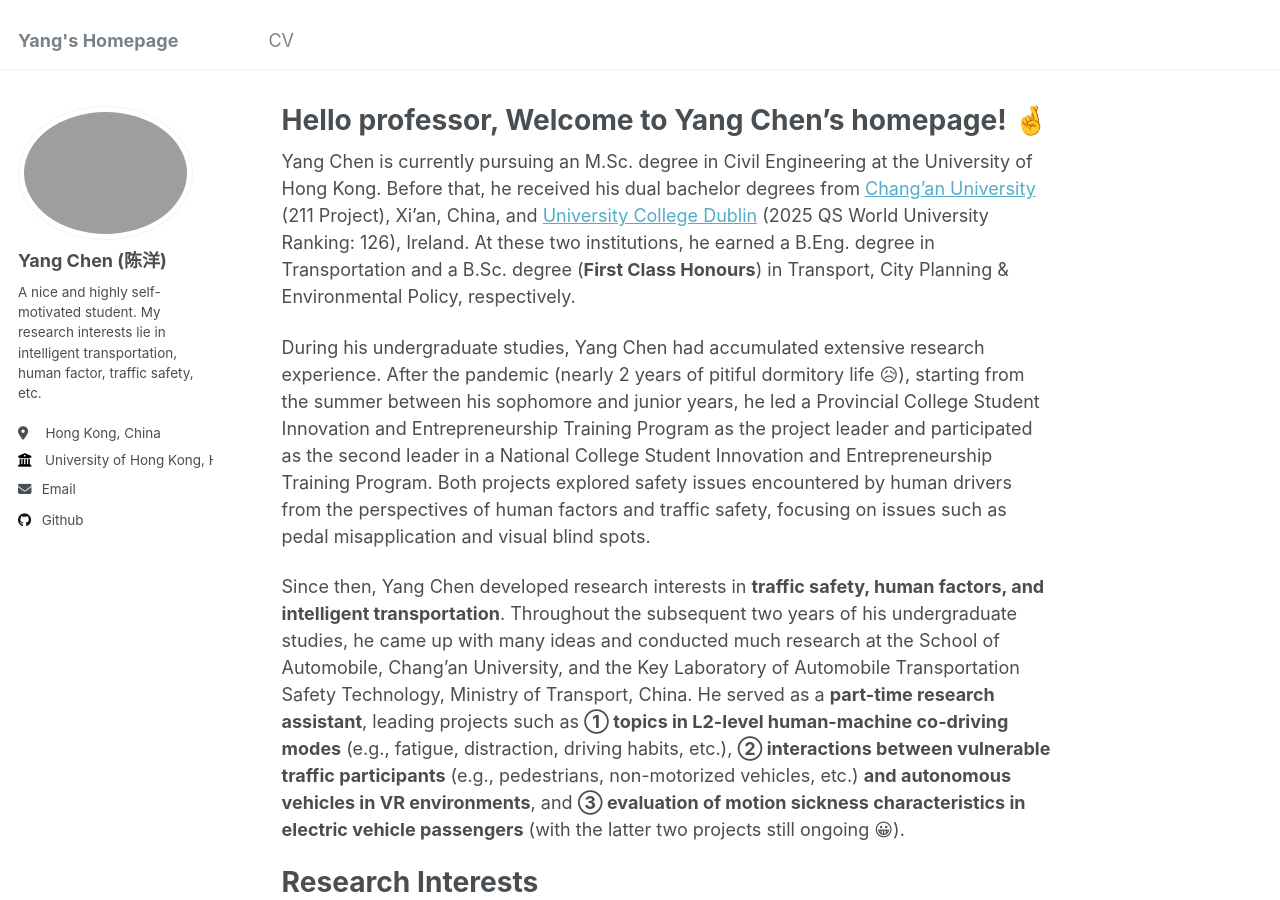
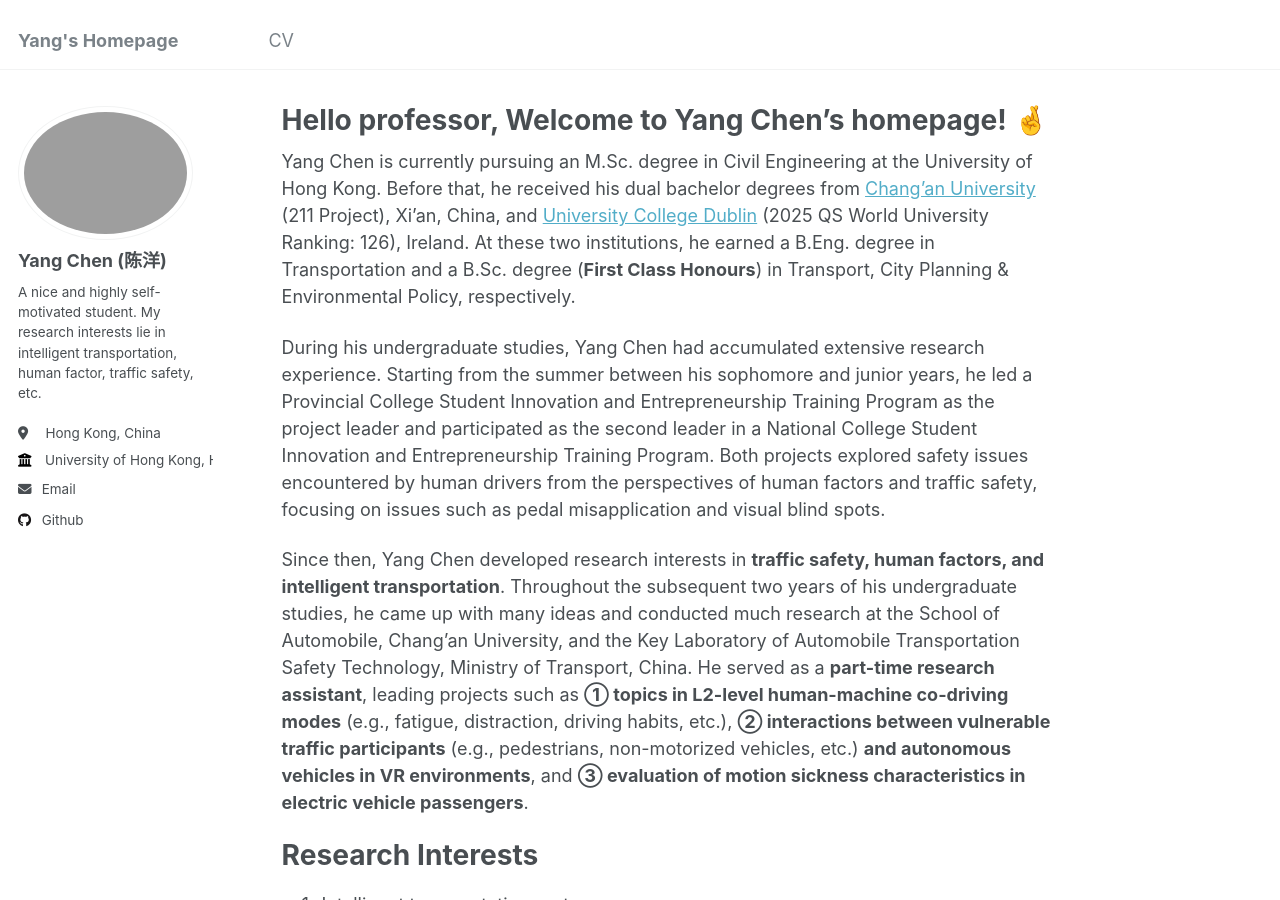
Before and after one commit to Sugar-eatingSheep/YangCHEN.github.io, a Jekyll site: the page built from _pages/about.md, in a window 1280 px wide and 900 px high. Built offline with Jekyll 4.4.1, drawn with Linux system fonts in a browser that asks for light colours; some of the changed text lies outside the part shown.

Commit message:
Update about.md

```diff
--- a/_pages/about.md
+++ b/_pages/about.md
@@ -9,9 +9,9 @@ redirect_from:
 
 Yang Chen is currently pursuing an M.Sc. degree in Civil Engineering at the University of Hong Kong. Before that, he received his dual bachelor degrees from [Chang'an University](https://en.chd.edu.cn/) (211 Project), Xi'an, China, and [University College Dublin](https://www.ucd.ie/) (2025 QS World University Ranking: 126), Ireland. At these two institutions, he earned a B.Eng. degree in Transportation and a B.Sc. degree (**First Class Honours**) in Transport, City Planning & Environmental Policy, respectively.
 
-During his undergraduate studies, Yang Chen had accumulated extensive research experience. After the pandemic (nearly 2 years of pitiful dormitory life 😥), starting from the summer between his sophomore and junior years, he led a Provincial College Student Innovation and Entrepreneurship Training Program as the project leader and participated as the second leader in a National College Student Innovation and Entrepreneurship Training Program. Both projects explored safety issues encountered by human drivers from the perspectives of human factors and traffic safety, focusing on issues such as pedal misapplication and visual blind spots.
+During his undergraduate studies, Yang Chen had accumulated extensive research experience. Starting from the summer between his sophomore and junior years, he led a Provincial College Student Innovation and Entrepreneurship Training Program as the project leader and participated as the second leader in a National College Student Innovation and Entrepreneurship Training Program. Both projects explored safety issues encountered by human drivers from the perspectives of human factors and traffic safety, focusing on issues such as pedal misapplication and visual blind spots.
 
-Since then, Yang Chen developed research interests in **traffic safety, human factors, and intelligent transportation**. Throughout the subsequent two years of his undergraduate studies, he came up with many ideas and conducted much research at the School of Automobile, Chang'an University, and the Key Laboratory of Automobile Transportation Safety Technology, Ministry of Transport, China. He served as a **part-time research assistant**, leading projects such as **① topics in L2-level human-machine co-driving modes** (e.g., fatigue, distraction, driving habits, etc.), **② interactions between vulnerable traffic participants** (e.g., pedestrians, non-motorized vehicles, etc.) **and autonomous vehicles in VR environments**, and **③ evaluation of motion sickness characteristics in electric vehicle passengers** (with the latter two projects still ongoing 😀).
+Since then, Yang Chen developed research interests in **traffic safety, human factors, and intelligent transportation**. Throughout the subsequent two years of his undergraduate studies, he came up with many ideas and conducted much research at the School of Automobile, Chang'an University, and the Key Laboratory of Automobile Transportation Safety Technology, Ministry of Transport, China. He served as a **part-time research assistant**, leading projects such as **① topics in L2-level human-machine co-driving modes** (e.g., fatigue, distraction, driving habits, etc.), **② interactions between vulnerable traffic participants** (e.g., pedestrians, non-motorized vehicles, etc.) **and autonomous vehicles in VR environments**, and **③ evaluation of motion sickness characteristics in electric vehicle passengers**.
 
 
 Research Interests
@@ -94,7 +94,8 @@ Publications
 1. Provincial Outstanding Award, 18th "Challenge Cup" National College Students Extracurricular Academic Science and Technology Works Competition (3/9) in 2023
 1. Provincial 1st Prize, "Higher Education Society Cup" National Undergraduate Mathematical Contest in Modeling in 2022
 1. Provincial 1st Prize, 19th National College Students Transportation Technology Competition Shaanxi Division (5/5) in 2024
-1. Provincial 2nd Prize, 19th National College Students Transportation Technology Competition Shaanxi Division (5/5) in 2024            1. Provincial 2nd Prize, 9th China International "Internet+" College Students Innovation and Entrepreneurship Competition (4/8) in 2023
+1. Provincial 2nd Prize, 19th National College Students Transportation Technology Competition Shaanxi Division (5/5) in 2024
+1. Provincial 2nd Prize, 9th China International "Internet+" College Students Innovation and Entrepreneurship Competition (4/8) in 2023
 1. Provincial 2nd Prize, 11th "Challenge Cup" Shaanxi Automobile Group College Student Entrepreneurship Plan School-Enterprise Special Competition (2/5) in 2022
 1. Provincial 3rd Prize, 18th National College Students Transportation Technology Competition Shaanxi Division (1/5) in 2023
 1. Provincial 3rd Prize, 14th "Challenge Cup" Shaanxi Automobile Group College Student Entrepreneurship Plan School-Enterprise Special Competition (1/5) in 2023
```
Also changed, not shown: other parts of _pages/about.md (+1 -1 lines).
